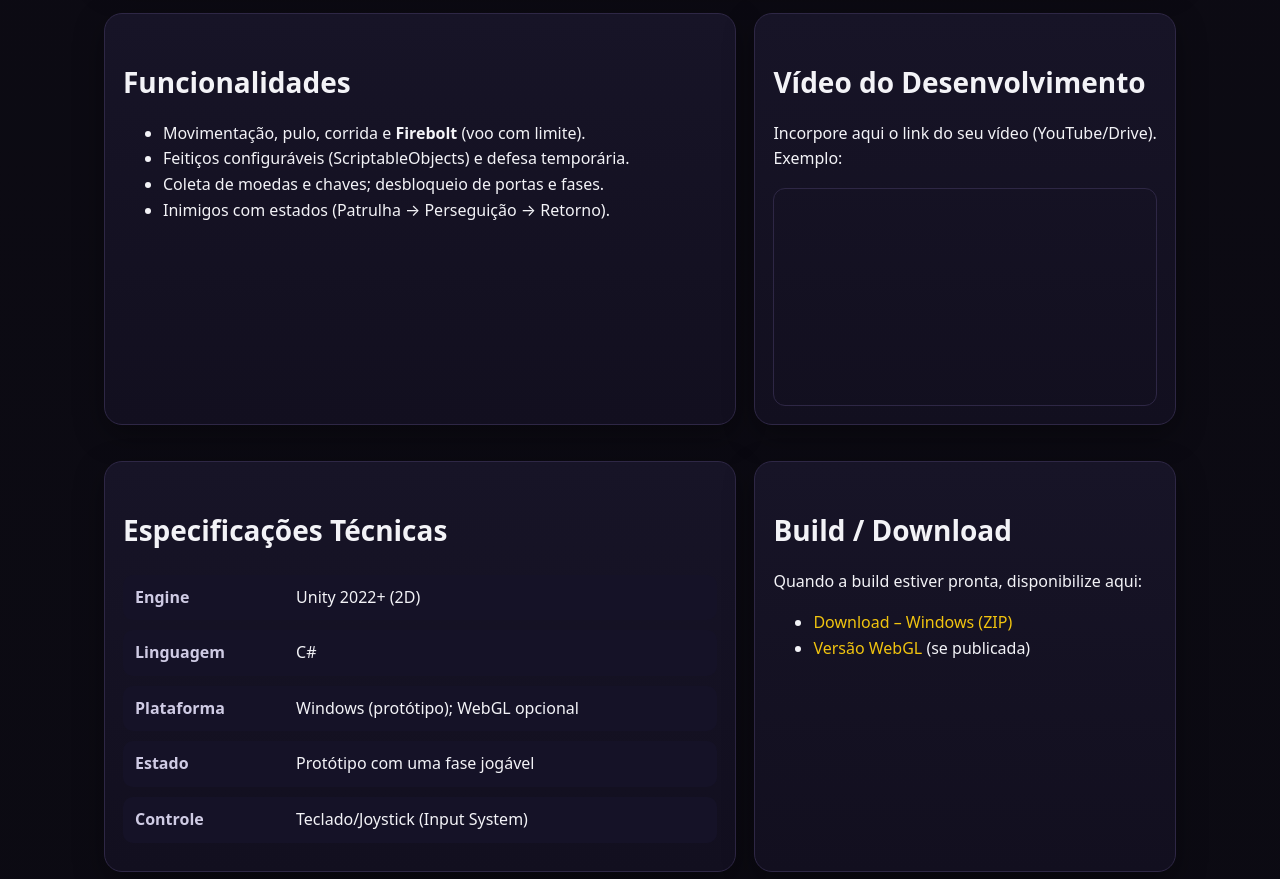
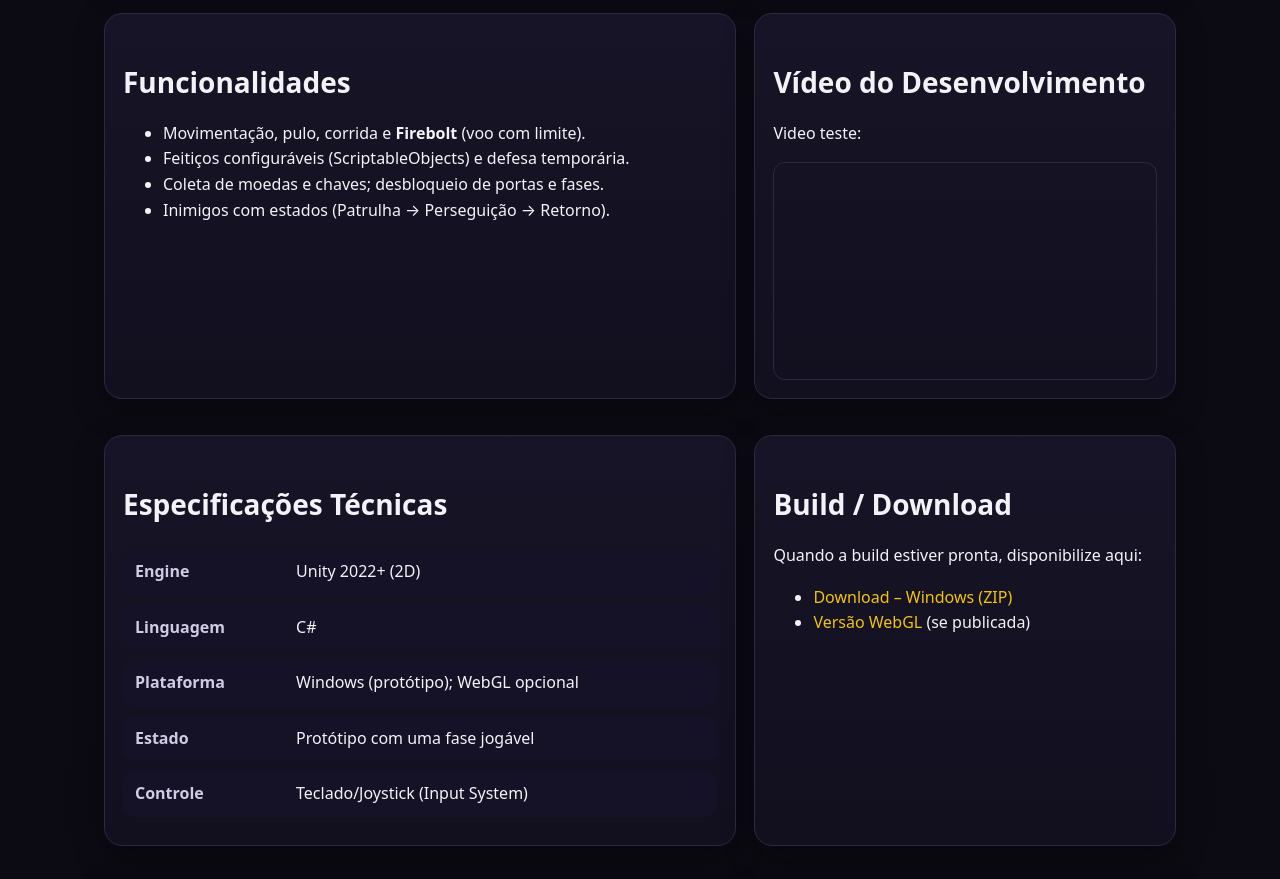
Before and after one commit to Brunomendonca98/HarryBros, a plain HTML site: page index.html in a window 1280 px wide. Shown: the part 1620-2499 px from the top of the page. Drawn offline with Linux system fonts and the light colour scheme.

```diff
--- a/index.html
+++ b/index.html
@@ -179,7 +179,7 @@
       </div>
       <div id="video" class="card">
         <h2>Vídeo do Desenvolvimento</h2>
-        <p>Incorpore aqui o link do seu vídeo (YouTube/Drive). Exemplo:</p>
+        <p>Video teste:</p>
         <div style="position:relative;padding-bottom:56.25%;height:0;overflow:hidden;border-radius:12px;border:1px solid #2e2745">
           <!-- Substitua o src abaixo pelo seu link do YouTube -->
           <iframe src="" title="Vídeo do Desenvolvimento" frameborder="0" allow="accelerometer; autoplay; clipboard-write; encrypted-media; gyroscope; picture-in-picture; web-share" allowfullscreen style="position:absolute;top:0;left:0;width:100%;height:100%"></iframe>
```
